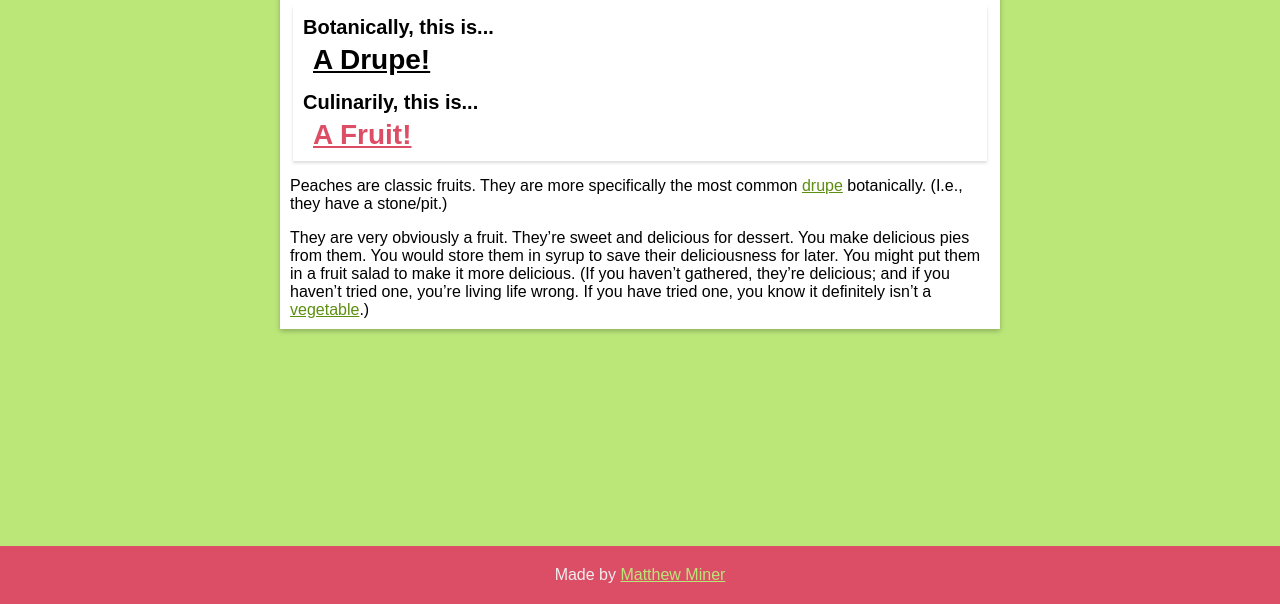
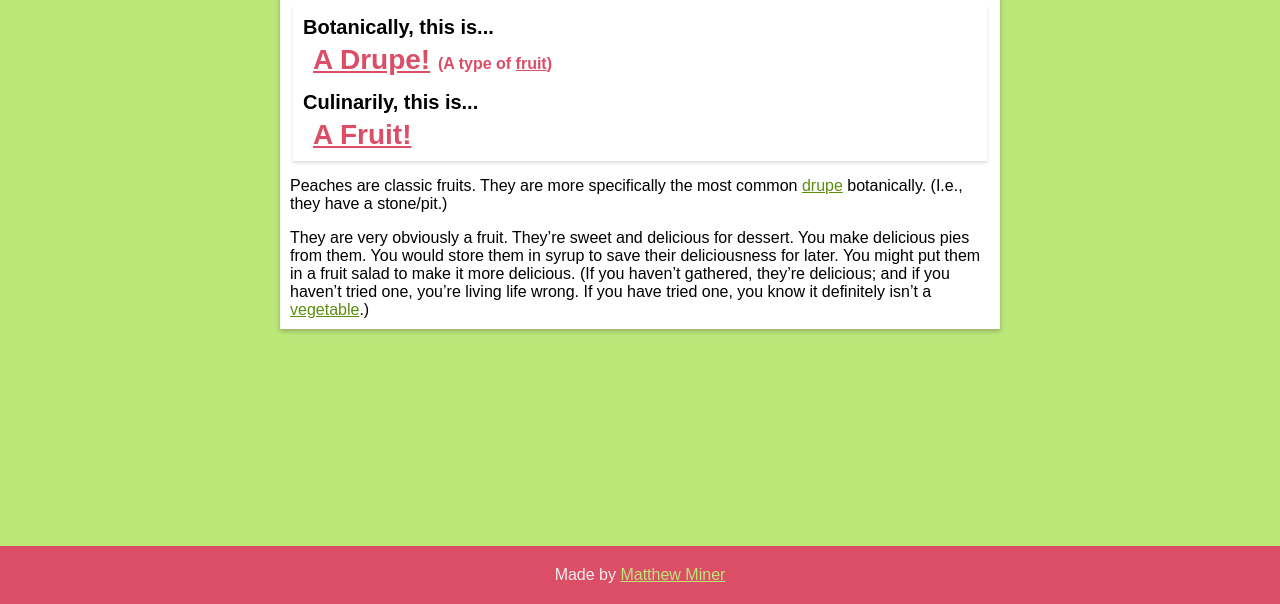
Before and after one commit to mminer237/fruitorvegetable, a Jekyll site: the page built from _items/peach.md, in a window 1280 px wide, cut to the strip 296-900 px from the top of the page. Built offline with Jekyll 4.4.1, drawn with Linux system fonts in a browser that asks for light colours.

Commit message:
Fixed typo in parent type

```diff
--- a/_types/drupe.html
+++ b/_types/drupe.html
@@ -3,6 +3,6 @@ title: Drupe
 plural_title: Drupes
 indefinite_title: A Drupe
 type: drupe
-parent_type: accessory fruit
+parent_type: accessory-fruit
 ---
 <p>Drupes, or stone fruits, are a type of <a href="{% link _types/fruit.html %}">fruit</a>. They are fruits where the endocarp, or inner third layer of fruit, has turned into a hard shell around the seed. The classic example is the <a href="{% link _items/peach.md %}">peach</a>.</p>
```
